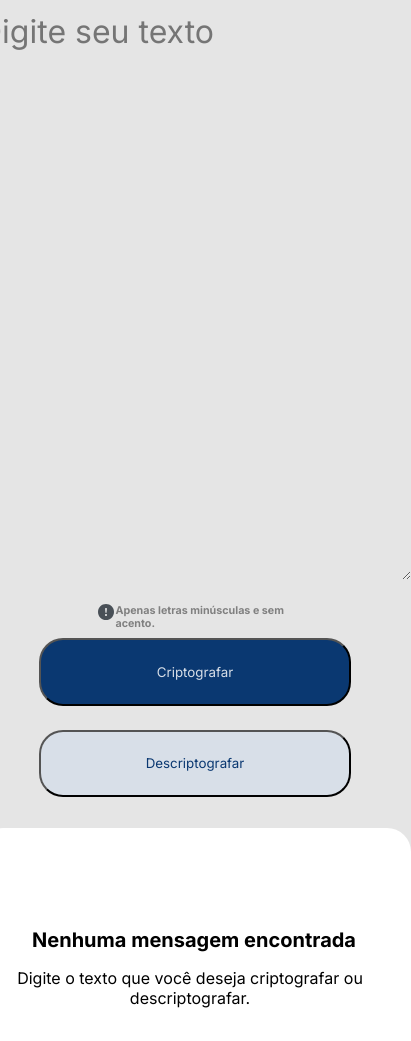
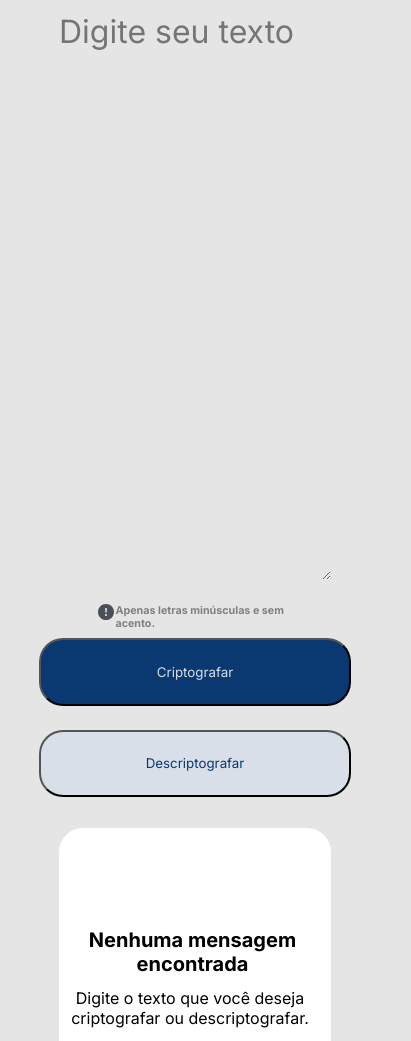
Before and after one commit to muslirou/desafio_criptografia, a plain HTML site: page index.html in a window 390 px wide. Shown: the part 59-1100 px from the top of the page, 411 px wide, since content can reach past the window. Drawn offline with Linux system fonts and the light colour scheme.

Commit message:
Atualização style

```diff
--- a/style.css
+++ b/style.css
@@ -198,7 +198,7 @@ body {
 
 }
 
-@media (max-width: 531px) {
+@media (max-width: 400px) {
 
 
     .apresentacao {
@@ -215,7 +215,7 @@ body {
     }
 
     .apresentacao__insercao__texto {
-        width: 27rem;
+        width: 17rem;
         align-items: center;
     }
 
@@ -224,18 +224,18 @@ body {
     }
 
     .apresentacao__mensagem__texto {
-        width: 27rem;
+        width: 17rem;
         align-self: center;
     }
 
     .titulo {
         text-align: center;
         top: 100px;
-        right: 55px;
+        right: 5px;
     }
 
     .paragrafo {
-        top: 140px;
+        top: 160px;
         right: 10px;
     }
 
```
